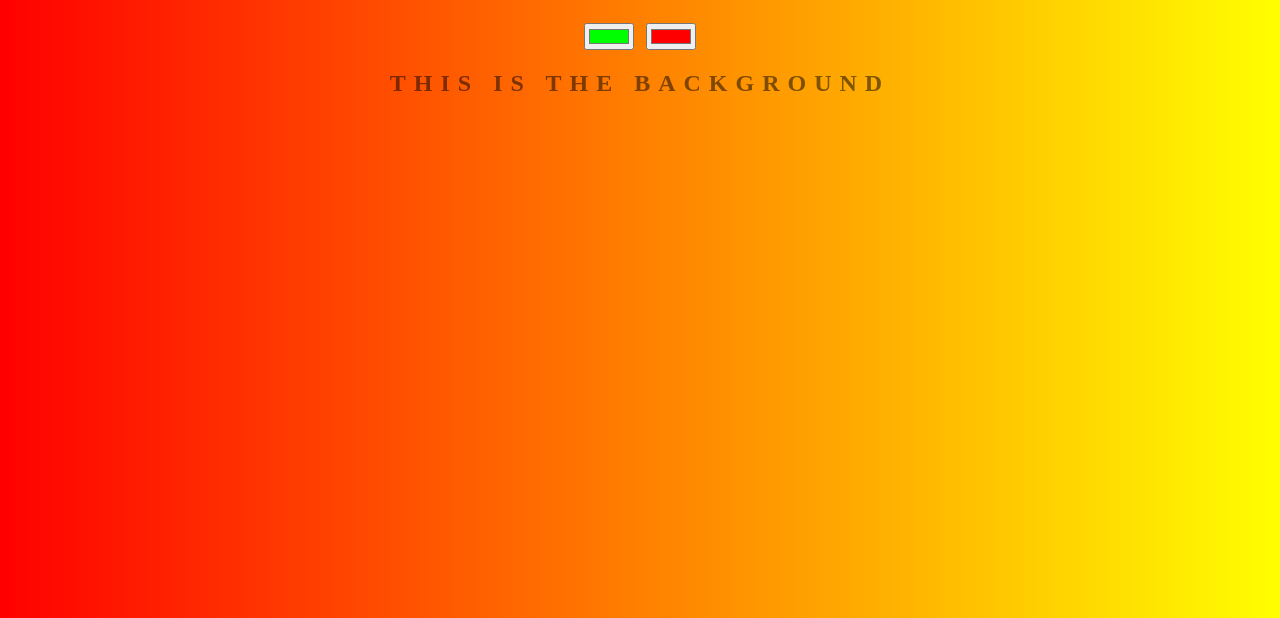
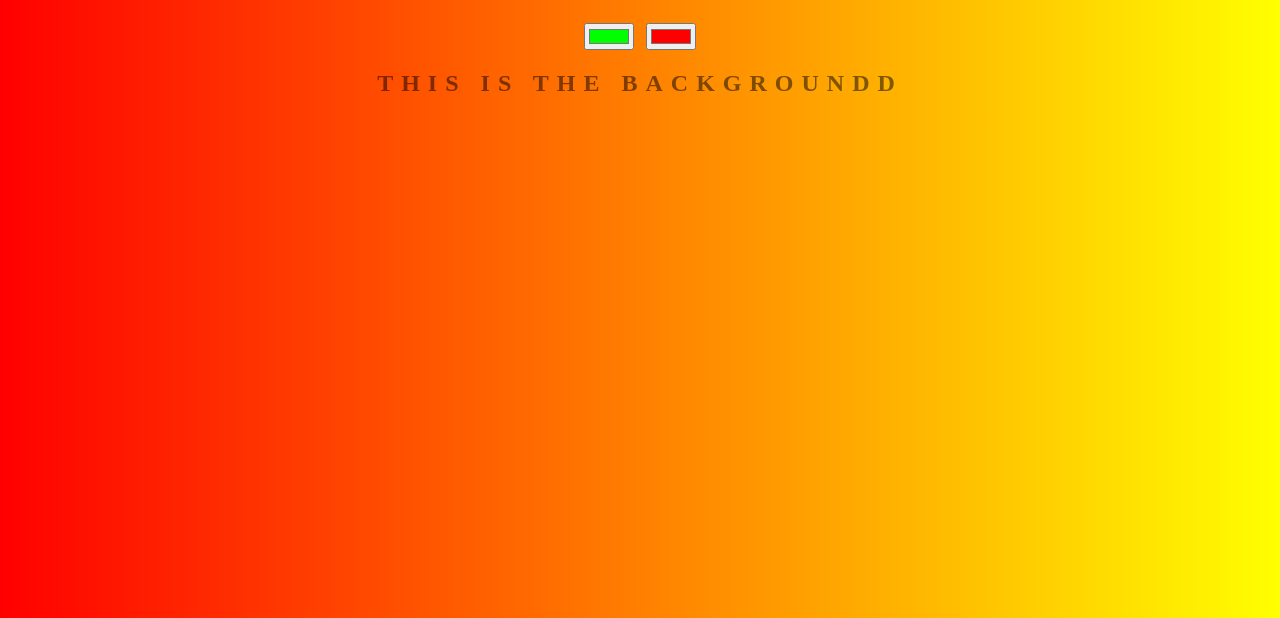
Before and after one commit to ansoniikun/background-generator, a plain HTML site: page index.html in a window 1280 px wide. Shown: the part 182-800 px from the top of the page. Drawn offline with Linux system fonts and the light colour scheme.

Commit message:
Changing text

```diff
--- a/index.html
+++ b/index.html
@@ -8,7 +8,7 @@
 	<h1>Backgroun Generator</h1>
 	<input class="color1" type="color" name="color1" value="#00ff00">
 	<input class="color2" type="color" name="color2" value="#ff0000">
-	<h2>This is the background</h2>
+	<h2>This is the backgroundd</h2>
 	<h3></h3>
 	<script type="text/javascript" src="script.js"></script>
 </body>
```
